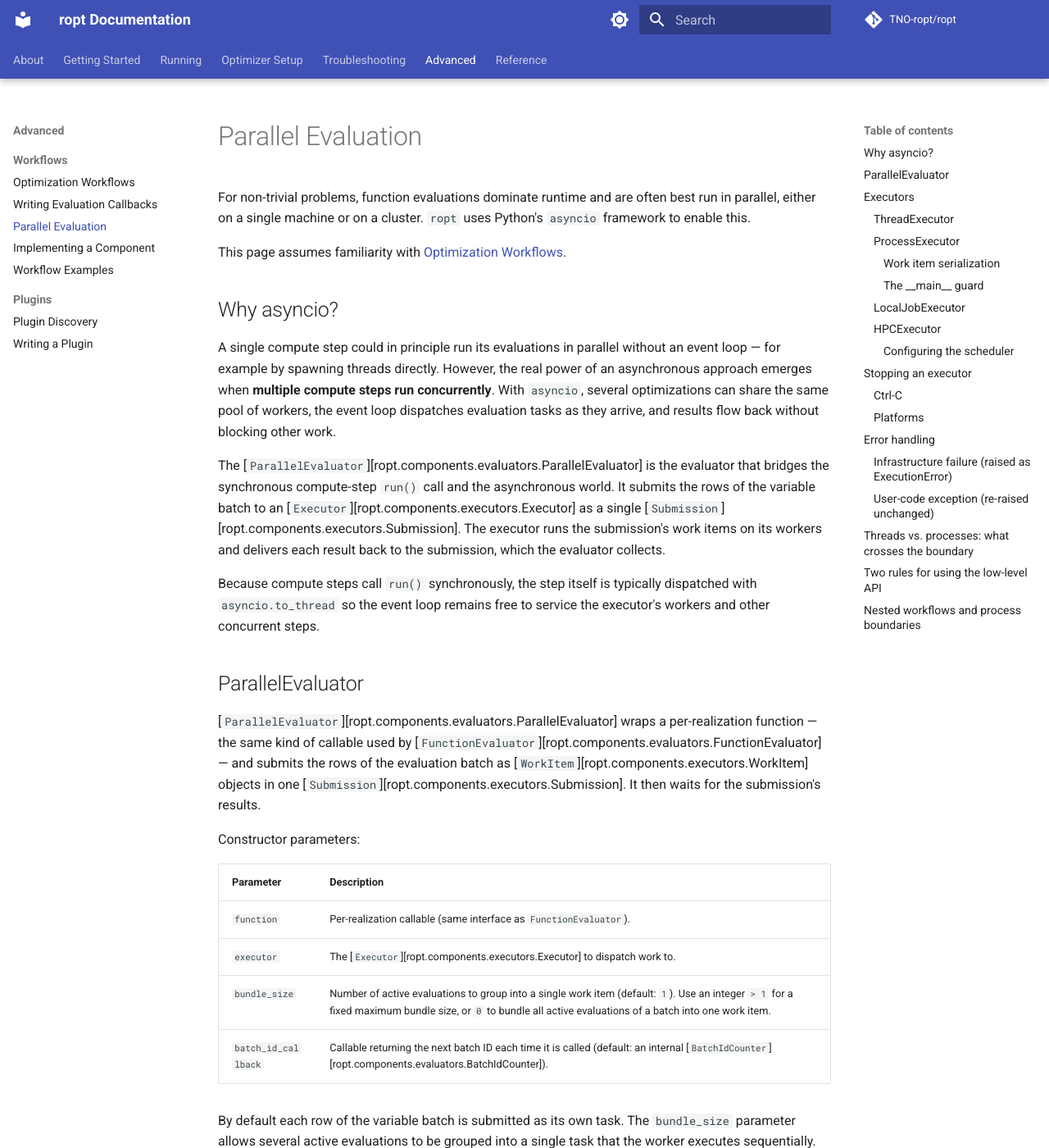
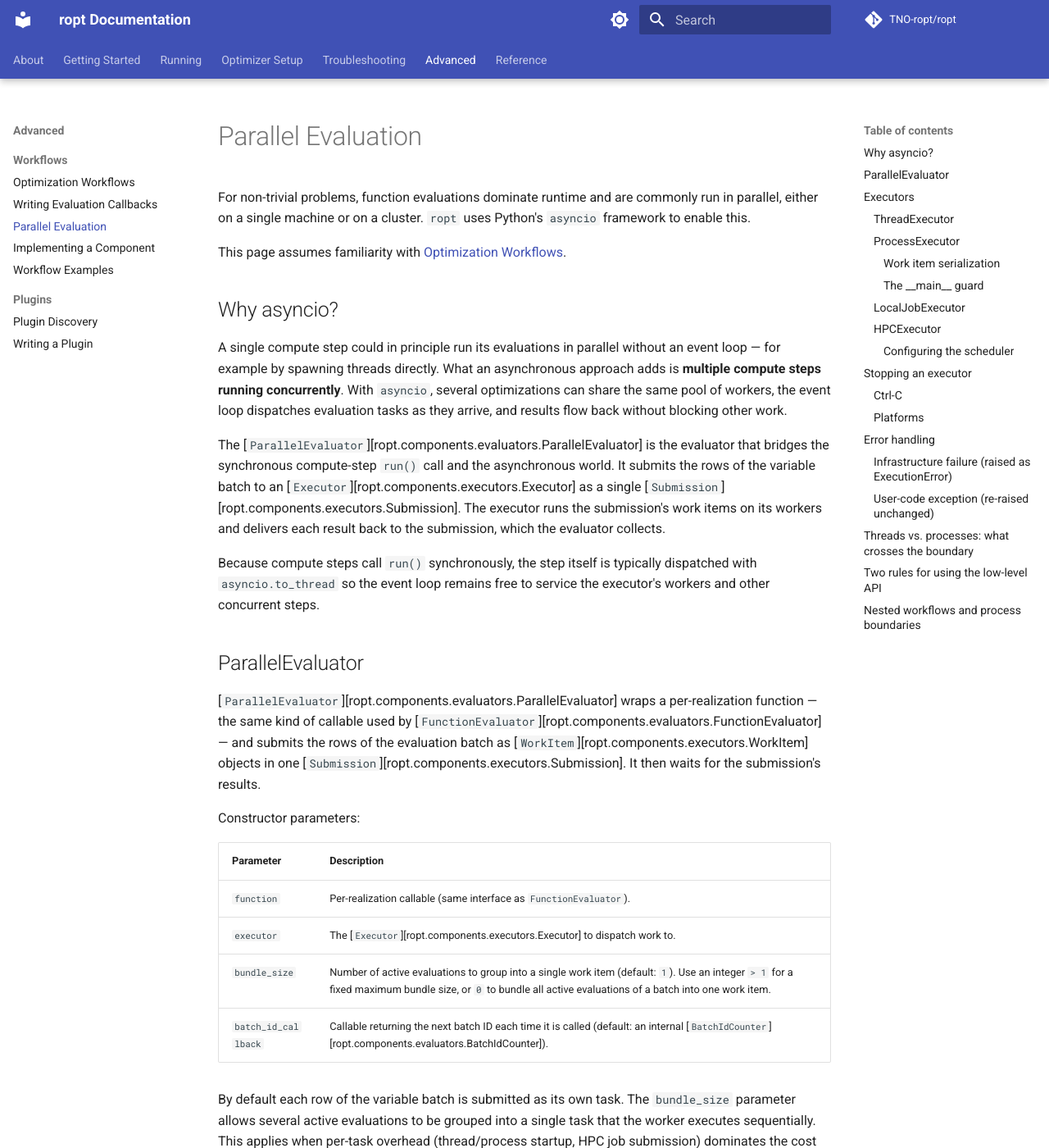
Before and after one commit to TNO-ropt/ropt, an MkDocs documentation site: the page built from docs/advanced/parallel.md, in a window 1280 px wide and 1400 px high. Shown: the whole window at 82% size. Built offline with MkDocs 1.6.1 and Material for MkDocs 9.7.7, drawn with Linux system fonts in a browser that asks for light colours; comment, search, counter and statistics services are not loaded; the version menu is left out; some of the changed text lies outside the part shown.

Commit message:
Read through the remaining pages and the example docstrings

```diff
--- a/docs/advanced/parallel.md
+++ b/docs/advanced/parallel.md
@@ -1,7 +1,7 @@
 # Parallel Evaluation
 
-For non-trivial problems, function evaluations dominate runtime and are often
-best run in parallel, either on a single machine or on a cluster. `ropt` uses
+For non-trivial problems, function evaluations dominate runtime and are commonly
+run in parallel, either on a single machine or on a cluster. `ropt` uses
 Python's `asyncio` framework to enable this.
 
 This page assumes familiarity with [Optimization Workflows](workflows.md).
@@ -9,9 +9,9 @@ This page assumes familiarity with [Optimization Workflows](workflows.md).
 ## Why asyncio?
 
 A single compute step could in principle run its evaluations in parallel
-without an event loop — for example by spawning threads directly. However,
-the real power of an asynchronous approach emerges when **multiple compute
-steps run concurrently**. With `asyncio`, several optimizations can share the
+without an event loop — for example by spawning threads directly. What an
+asynchronous approach adds is **multiple compute
+steps running concurrently**. With `asyncio`, several optimizations can share the
 same pool of workers, the event loop dispatches evaluation tasks as they
 arrive, and results flow back without blocking other work.
 
@@ -47,7 +47,7 @@ Constructor parameters:
 
 By default each row of the variable batch is submitted as its own task. The
 `bundle_size` parameter allows several active evaluations to be grouped into a
-single task that the worker executes sequentially. This is useful when per-task
+single task that the worker executes sequentially. This applies when per-task
 overhead (thread/process startup, HPC job submission) dominates the cost of an
 individual evaluation, or when the total number of active evaluations in a batch
 is much larger than the number of available workers.
@@ -116,7 +116,7 @@ Four implementations are provided:
 `loop.run_in_executor`. Use this for I/O-bound evaluations or when the
 evaluation function releases the GIL (e.g. calls into C/Fortran).
 
-The private pool is the point: `asyncio.to_thread` would use the event loop's
+The pool is private for a reason: `asyncio.to_thread` would use the event loop's
 *shared* default executor, the same one every other `to_thread` call in the
 process draws from — including the one that dispatches each compute step's
 `run()`. Filling it with evaluations would starve the steps waiting on them,
--- a/docs/advanced/workflows.md
+++ b/docs/advanced/workflows.md
@@ -349,14 +349,14 @@ handlers are called from multiple threads simultaneously. **Event handlers must
 not be shared across concurrent compute steps**: doing so raises a
 [`WorkflowError`][ropt.exceptions.WorkflowError].
 
-[`EventDispatcher`][ropt.components.event_handlers.EventDispatcher] is the
-required solution: it receives events on a queue and dispatches them to its own
+[`EventDispatcher`][ropt.components.event_handlers.EventDispatcher] is what
+makes sharing possible: it receives events on a queue and dispatches them to its own
 handlers from the asyncio event loop's thread. Because all handler calls happen
 on a single thread, handlers registered on the dispatcher are safe even when
 events arrive from multiple concurrent steps.
 
-This is especially useful when one set of handlers needs to aggregate results
-from multiple concurrent compute steps.
+That is what lets one set of handlers aggregate results from multiple
+concurrent compute steps.
 
 `EventDispatcher` follows the same lifecycle as executors:
 
--- a/docs/optimizer_setup/configuration_sections.md
+++ b/docs/optimizer_setup/configuration_sections.md
@@ -586,8 +586,8 @@ objective functions and gradients are calculated:
   requested, even if the optimizer hasn't explicitly asked for it. This can
   improve load balancing on HPC clusters by initiating gradient work earlier.
 - **`"separate"`**: Always launch function and gradient evaluations as distinct
-  operations, even if the optimizer requests both simultaneously. Useful when
-  using [realization filters](realization_filters.md) that might disable
+  operations, even if the optimizer requests both simultaneously. This applies
+  with [realization filters](realization_filters.md) that might disable
   certain realizations, as it can reduce the number of gradient evaluations
   needed based on information obtained from the function evaluations.
 
```
Also changed, not shown: other parts of docs/advanced/workflows.md (+1 -1 lines), other parts of docs/optimizer_setup/configuration_sections.md (+7 -7 lines), docs/advanced/components.md (+3 -3 lines), docs/advanced/evaluation_callbacks.md (+1 -1 lines), 3 other files.
